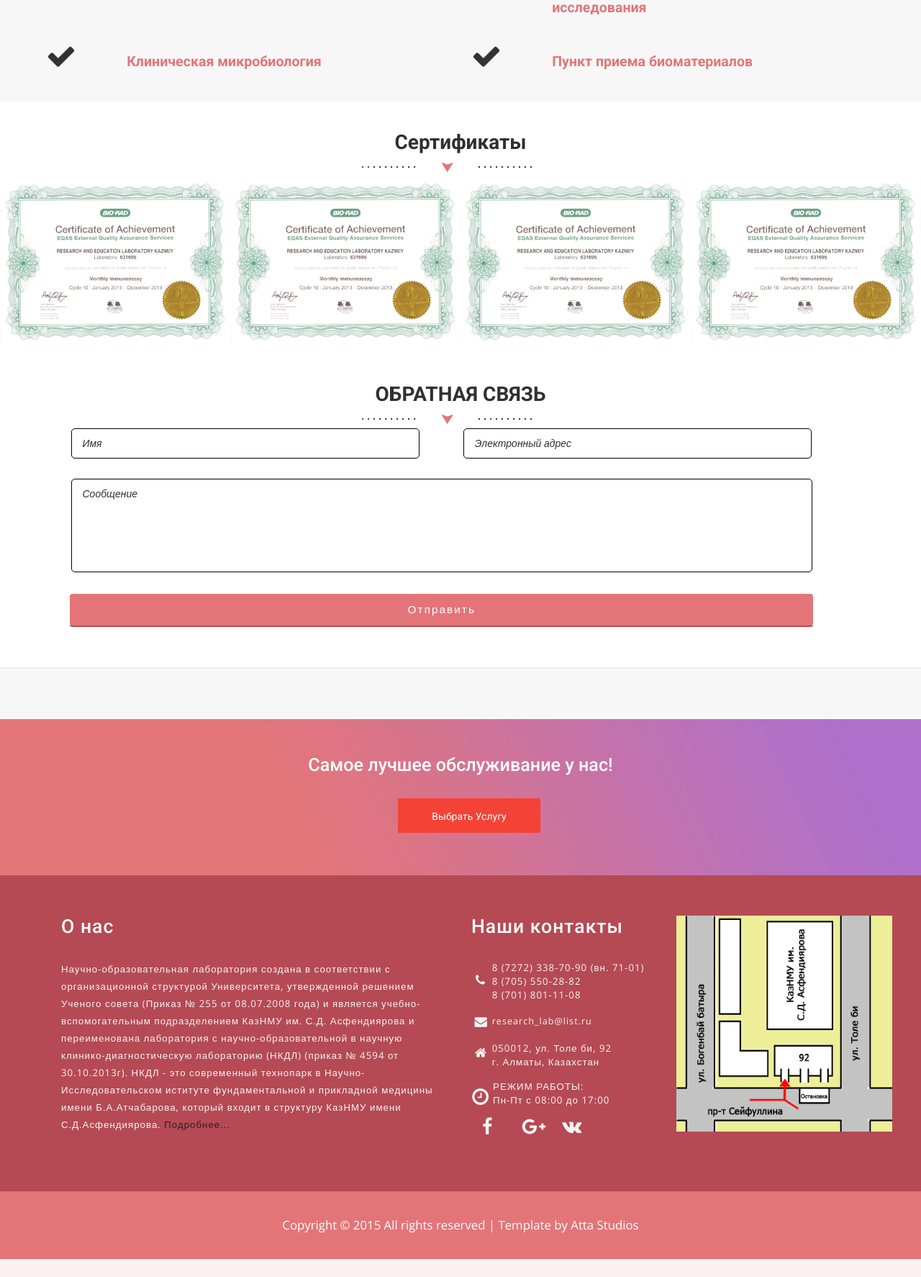
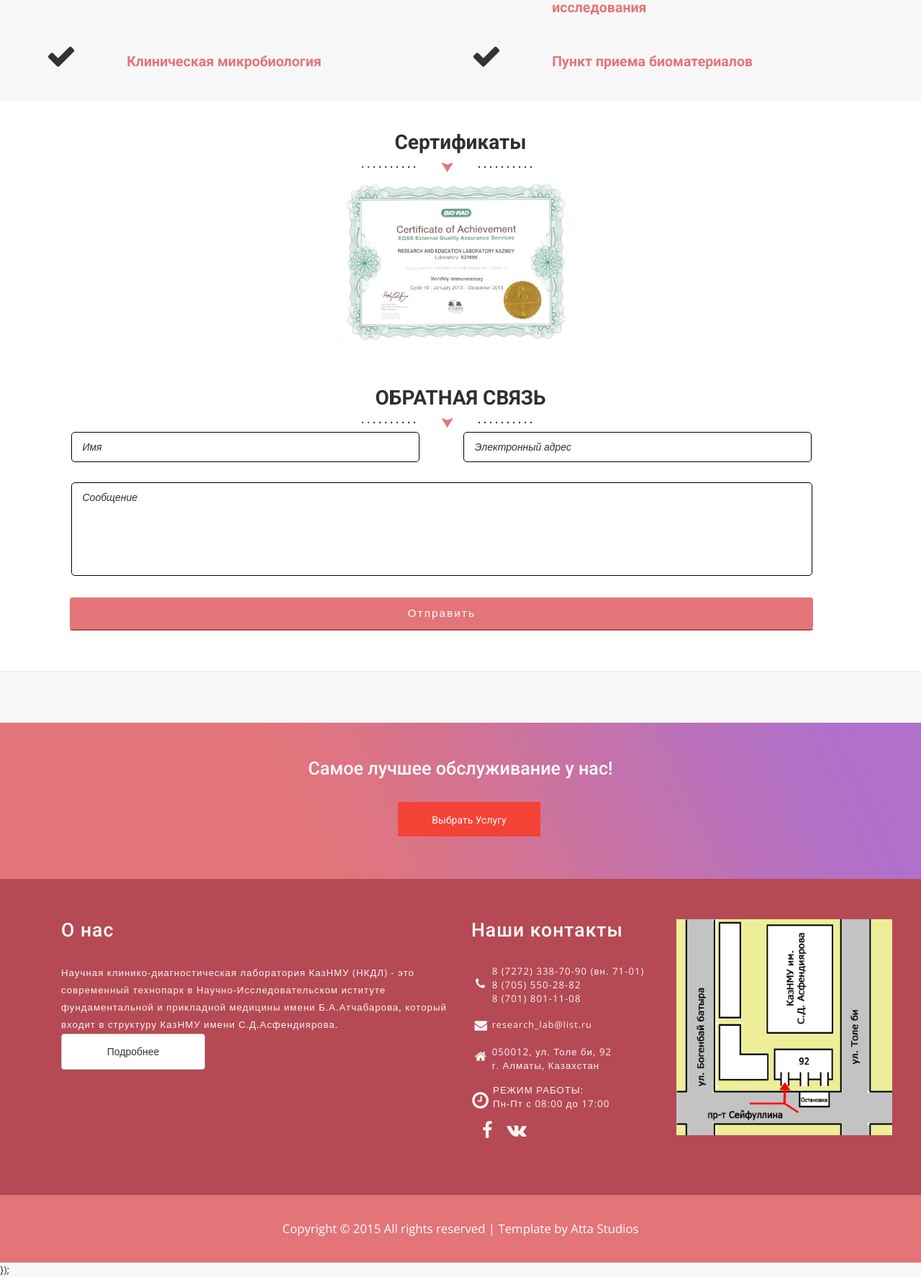
Before and after one commit to abzaloid/kaznmulab, a Python web app: template templates/index.html in a window 1280 px wide; the page is wider, and only the part inside the window is pictured. Shown: the part 1066-2840 px from the top of that part at 72% size. Before the commit the page ends 2815 px from the top of that part, so only its background shows below. Run offline with Jinja, Linux system fonts and the light colour scheme; the template is opened without the code that fills it, so the values that code supplies are empty; some libraries are stand-ins or nearby versions.

Commit message:
small bugs

```diff
--- a/css/style.css
+++ b/css/style.css
@@ -225,9 +225,9 @@
 	-o-box-sizing: border-box;
 	width: 25%;
 	display:none;
-	float:left;
 	overflow:hidden;
-	margin: 0;
+	margin-left: 37%;
+	margin-right: 50%;
 }
 div#portfoliolist {
 	padding: 0px 0px;
--- a/templates/about.html
+++ b/templates/about.html
@@ -1,6 +1,6 @@
 <html>
 <head>
-<title>Прайслист | НКДЛ </title>
+<title>О Нас | НКДЛ </title>
 <script src="/js/jquery.min.js"></script>
 <link rel="stylesheet" href="http://maxcdn.bootstrapcdn.com/font-awesome/4.3.0/css/font-awesome.min.css" type='text/css'>
 <link rel="stylesheet" href="https://maxcdn.bootstrapcdn.com/bootstrap/3.3.4/css/bootstrap.min.css">
--- a/templates/index.html
+++ b/templates/index.html
@@ -8,6 +8,7 @@
 <html>
 <head>
 <title>Добро пожаловать | НКДЛ </title>
+<script src="/js/jquery.min.js"></script>
 <!-- Latest compiled and minified CSS -->
 <link rel="stylesheet" href="https://maxcdn.bootstrapcdn.com/bootstrap/3.3.4/css/bootstrap.min.css">
 
@@ -20,7 +21,6 @@
 <style type="text/css">@import url("css/style.css");</style>
 <link href="/css/style.css" rel="stylesheet" type="text/css" media="all" />
 <!-- Custom Theme files -->
-<script src="/js/jquery.min.js"></script>
 <!-- Custom Theme files -->
 <meta name="viewport" content="width=device-width, initial-scale=1">
 <meta http-equiv="Content-Type" content="text/html; charset=utf-8" />
@@ -309,22 +309,6 @@
 						<a href="images/certificate.jpg" class="swipebox"  title="Сертификат"> <img src="images/certificate.jpg" class="img-responsive" alt=""><span class="zoom-icon"></span> </a>
 					</div>
 				</div>
-				<div class="portfolio card mix_all  wow bounceIn" data-wow-delay="0.4s" data-cat="card" style="display: inline-block; opacity: 1;">
-					<div class="portfolio-wrapper grid_box">
-						<a href="images/certificate.jpg" class="swipebox"  title="Сертификат"> <img src="images/certificate.jpg" class="img-responsive" alt=""><span class="zoom-icon"></span> </a>
-					</div>
-				</div>
-				<div class="portfolio card mix_all  wow bounceIn" data-wow-delay="0.4s" data-cat="card" style="display: inline-block; opacity: 1;">
-					<div class="portfolio-wrapper grid_box">
-						<a href="images/certificate.jpg" class="swipebox"  title="Сертификат"> <img src="images/certificate.jpg" class="img-responsive" alt=""><span class="zoom-icon"></span> </a>
-					</div>
-				</div>
-				<div class="portfolio card mix_all  wow bounceIn" data-wow-delay="0.4s" data-cat="card" style="display: inline-block; opacity: 1;">
-					<div class="portfolio-wrapper grid_box">
-						<a href="images/certificate.jpg" class="swipebox"  title="Сертификат"> <img src="images/certificate.jpg" class="img-responsive" alt=""><span class="zoom-icon"></span> </a>
-					</div>
-				</div>
-
 				<div class="clearfix"></div>
 			</div>
 			<div class="clearfix"></div>
@@ -363,7 +347,12 @@
 				<div class="container">
 					<div class="col-md-6 footer-grid">
 						<h4>О нас</h4>
-						<p>Научно-образовательная лаборатория  создана  в соответствии с организационной структурой Университета, утвержденной решением Ученого совета (Приказ № 255 от 08.07.2008 года) и является учебно-вспомогательным подразделением КазНМУ им. С.Д. Асфендиярова и переименована лаборатория с научно-образовательной в научную клинико-диагностическую лабораторию (НКДЛ) (приказ № 4594 от 30.10.2013г). НКДЛ - это современный технопарк в Научно-Исследовательском иституте фундаментальной и прикладной медицины имени Б.А.Атчабарова, который входит в структуру КазНМУ имени С.Д.Асфендиярова. <a href="/about">Подробнее...</a></p>
+						<p>Научная клинико-диагностическая лаборатория КазНМУ (НКДЛ) - это современный технопарк в Научно-Исследовательском иституте фундаментальной и прикладной медицины имени Б.А.Атчабарова, который входит в структуру КазНМУ имени С.Д.Асфендиярова.
+						<a href="/about">
+						<button type="button" class="btn btn-default" >
+						  Подробнее
+						</button></a>
+						</p>
 					</div>
 					<div class="col-md-3 footer-grid">
 						<h4>Наши контакты</h4>
@@ -388,9 +377,8 @@
 						</ul>
 						<ul class="address">
 						<li>
-								<div class="col-md-4"><a href="#"><i class="fa fa-facebook fa-2x"></i></a></div>
-								<div class="col-md-4"><a href="#"><i class="fa fa-google-plus fa-2x"></i></a></div>
-								<div class="col-md-4"><a href="#"><i class="fa fa-vk fa-2x"></i></a></div>
+								<div class="col-md-4"><a href="https://www.facebook.com/kaznmulab"><i class="fa fa-facebook fa-2x"></i></a></div>
+								<div class="col-md-4"><a href="https://vk.com/public93446142"><i class="fa fa-vk fa-2x"></i></a></div>
 						</li>
 						</ul>
 					</div>
@@ -422,6 +410,13 @@
 
 							$().UItoTop({ easingType: 'easeOutQuart' });
 
+								<script type="text/javascript">
+								$(".button-fill").hover(function () {
+								$(this).children(".button-inside").addClass('full');
+								}, function() {
+								$(this).children(".button-inside").removeClass('full');
+								});
+								</script>
 						});
 					</script>
 				<a href="#" id="toTop" style="display: block;"> <span id="toTopHover" style="opacity: 1;"> </span></a>
```
